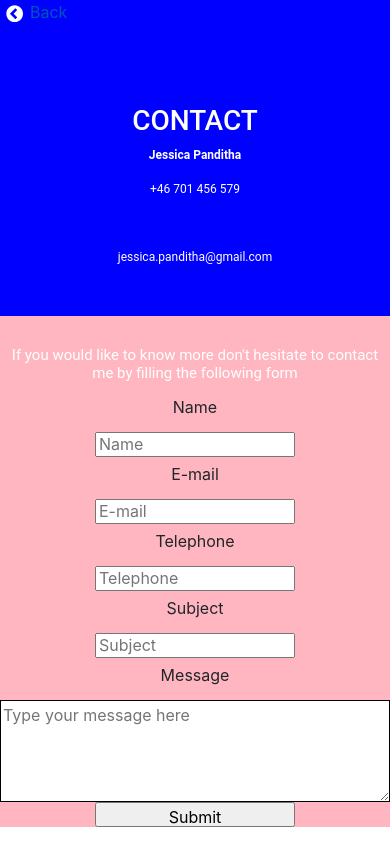
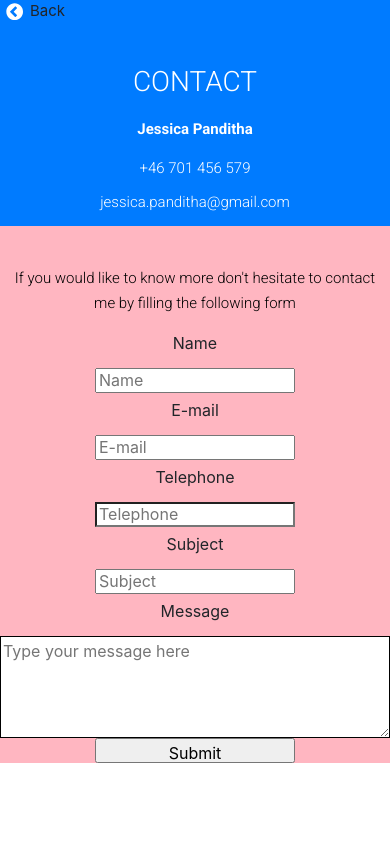
Before and after one commit to jespa374/final-project-frontend, a React (Create React App) app: page /contact in a window 390 px wide. Built offline with nearby package versions, Linux system fonts and the light colour scheme.

Commit message:
improved mobile styling

```diff
--- a/public/index.html
+++ b/public/index.html
@@ -13,6 +13,8 @@
       work correctly both with client-side routing and a non-root public URL.
       Learn how to configure a non-root public URL by running `npm run build`.
     -->
+    <link href="https://fonts.googleapis.com/css?family=Montserrat:300,700&display=swap" rel="stylesheet">
+    <link href="https://fonts.googleapis.com/css?family=Roboto:300,700&display=swap" rel="stylesheet">
     <link rel="stylesheet" href="https://maxcdn.bootstrapcdn.com/bootstrap/4.4.1/css/bootstrap.min.css" integrity="sha384-Vkoo8x4CGsO3+Hhxv8T/Q5PaXtkKtu6ug5TOeNV6gBiFeWPGFN9MuhOf23Q9Ifjh" crossorigin="anonymous" />
     <script src="https://kit.fontawesome.com/440c4dadc2.js" crossorigin="anonymous"></script>
     <title>Technigo React App</title>
--- a/src/components/MoreThoughts.js
+++ b/src/components/MoreThoughts.js
@@ -4,7 +4,7 @@ const MoreThoughts = ({...thought }) => {
 
 	return (
 		<>
-			<p tabindex="0"><span className="date-heading">{thought.date}</span>{thought.title} <button className="see-more-icon">>></button></p>
+			<p className="more-thoughts-paragraph" tabindex="0"><span className="date-heading">{thought.date}</span>{thought.title} <a href="https://medium.com/@jessica.panditha/my-first-introduction-to-the-world-of-coding-e7ba1ce368f0" className="see-more-icon">>></a></p>
 		</>
 	)};
 
--- a/src/components/TopSectionCarusel.js
+++ b/src/components/TopSectionCarusel.js
@@ -4,6 +4,8 @@ import Carousel from 'react-bootstrap/Carousel';
 import HotPink from 'assets/hot-pink.jpg';
 import Bubbles from 'assets/bubbles.jpg';
 import Red from 'assets/red.jpg';
+
+// how to increase the height of the top section?
 
 const TopSectionCarousel = () => {
 
--- a/src/index.css
+++ b/src/index.css
@@ -28,6 +28,7 @@ body {
 .nav-tab {
   font-size: 20px;
   margin: 10px;
+  text-decoration: none;
 }
 .profile-card {
   padding-left: 30px;
@@ -75,7 +76,7 @@ body {
   border: #ffffff solid 3px;
   border-radius: 50%;
   padding: 15px;
-  margin: 20px;
+  margin: 20px 5px;
 }
 
 .top-section {
@@ -109,6 +110,7 @@ body {
   font-size: 40px;
   color: white;
   margin-bottom: auto;
+  font-weight: bold;
 }
 
 .heading-system-specialist {
@@ -132,7 +134,7 @@ body {
   bottom: -25px;
   z-index: 1;
   right: 0;
-  top: 150px;
+  top: 230px;
 }
 
 .line-bullet {
@@ -143,15 +145,16 @@ body {
   background-color: lightgray;
   display: flex;
   flex-direction: row;
-  padding: 40px 30px;
   position: absolute;
   top: 245px;
+  padding: 105px 30px;
+  bottom: 81px;
 }
 
 .summary-description {
   font-family: 'Montserrat',sans-serif;
-  margin-top: 5px;
   line-height: 25px;
+  margin-top: 20px;
 }
 
 /*Animation Scroll down*/
@@ -221,12 +224,15 @@ body {
   background-color: red;
   color: white;
   font-family: 'Montserrat',sans-serif;
-  font-size: 15px;
+  font-size: 20px;
+  margin-bottom: 15px;
 }
 
 .section-subheading {
   color: red;
   font-family: 'Montserrat',sans-serif;
+  font-size: 18px;
+  font-weight: bold;
 }
 
 .featured-projects-section {
@@ -238,9 +244,18 @@ body {
   padding: 20px;
 }
 
+.back-link {
+  margin-right: 285px;
+}
+
 a {
   text-decoration: none;
   color: black;
+}
+
+a:hover {
+  text-decoration: none;
+  color: unset;
 }
 
 .featured-projects-section h3 {
@@ -264,7 +279,7 @@ a {
 
 .overlayFade {
   width: 100%;
-  height: 100%;
+  height: 87%;
   top: 0;
   left: 0;
 }
@@ -308,6 +323,7 @@ a {
   left: 50%;
   transform: translate(-50%, -50%);
   color: white;
+  font-weight: bold;
 }
 
 .projects-paragraph {
@@ -328,6 +344,7 @@ a {
   font-size: 10px;
   text-align: center;
   display: inline;
+  margin-left: 5px;
 }
 
 .other-projects {
@@ -359,11 +376,12 @@ a {
 
 .date-heading {
   font-family: 'Roboto',sans-serif;
-  font-size: 12px;
   color: red;
   margin-left: 5px;
   margin-bottom: 0;
   padding-right: 10px;
+  font-size: 15px;
+  margin-top: 15px;
 }
 
 .latest-thought-container {
@@ -392,6 +410,7 @@ a {
   font-weight: bold;
   margin-left: 40px;
   font-size: 20px;
+  margin-right: 56px;
 }
 
 .thoughts-section p {
@@ -410,9 +429,13 @@ a {
 .more-thoughts-subsection h3 {
   font-family: 'Roboto',sans-serif;
   font-weight: bold;
-  margin-right: 42px;
   margin-bottom: 0;
   margin-top: 2px;
+  font-size: 18px;
+}
+
+.more-thoughts-paragraph {
+  margin-top: 15px;
 }
 
 .skills {
@@ -502,7 +525,7 @@ a {
 }
 
 .contact-section {
-  background-color: blue;
+  background-color:#007bff;
 }
 
 .contact-heading {
@@ -510,6 +533,7 @@ a {
   color: #FFFFFF;
   text-align: center;
   padding-top: 30px;
+  margin-bottom: 20px;
 }
 
 .contact-name {
@@ -517,7 +541,7 @@ a {
   font-family: 'Roboto',sans-serif;
   color: #FFFFFF;
   text-align: center;
-  font-size: 12px;
+  font-size: 15px;
 }
 
 .contact-info {
@@ -530,7 +554,8 @@ a {
 .contact-section a {
   display: block;
   text-decoration: none;
-  padding-bottom: 50px;
+  padding-bottom: 12px;
+  font-size: 15px;
 }
 
 .contact-form {
@@ -543,11 +568,13 @@ a {
 
 .contact-form-header {
   font-family: 'Roboto',sans-serif;
-  color: #FFFFFF;
+  color: black;
   text-align: center;
   padding-top: 30px;
   font-size: 15px;
   font-weight: normal;
+  line-height: 25px;
+  margin: 10px;
 }
 
 .contact-form label {
@@ -558,6 +585,10 @@ a {
 .contact-form input {
   width: 200px;
   height: 25px;
+}
+
+.telephone-input {
+  -webkit-appearance: none;
 }
 
 .contact-form-text-area {
--- a/src/pages/Contact.js
+++ b/src/pages/Contact.js
@@ -70,6 +70,7 @@ const Contact = () => {
 									placeholder="Telephone"
 									value={telephone}
 									onChange={e => setTelephone(e.target.value)}
+									className="telephone-input"
 								/>
 								<label>Subject</label>
 								<input
--- a/src/pages/Projects.js
+++ b/src/pages/Projects.js
@@ -46,7 +46,6 @@ const Projects = () => {
 					/>
 				)}
 			</section>
-		))
 	</>
 )};
 
--- a/src/urls.js
+++ b/src/urls.js
@@ -2,3 +2,8 @@ export const PROJECTS_URL = "https://jessicas-portfolio-api.herokuapp.com/projec
 export const THOUGHTS_URL = "https://jessicas-portfolio-api.herokuapp.com/thoughts";
 export const SKILLS_URL = "https://jessicas-portfolio-api.herokuapp.com/skills";
 export const MESSAGES_URL = "https://jessicas-portfolio-api.herokuapp.com/messages";
+
+// export const PROJECTS_URL = "http://localhost:8080/projects";
+// export const THOUGHTS_URL = "http://localhost:8080/thoughts";
+// export const SKILLS_URL = "http://localhost:8080/skills";
+// export const MESSAGES_URL = "http://localhost:8080/messages";
```
